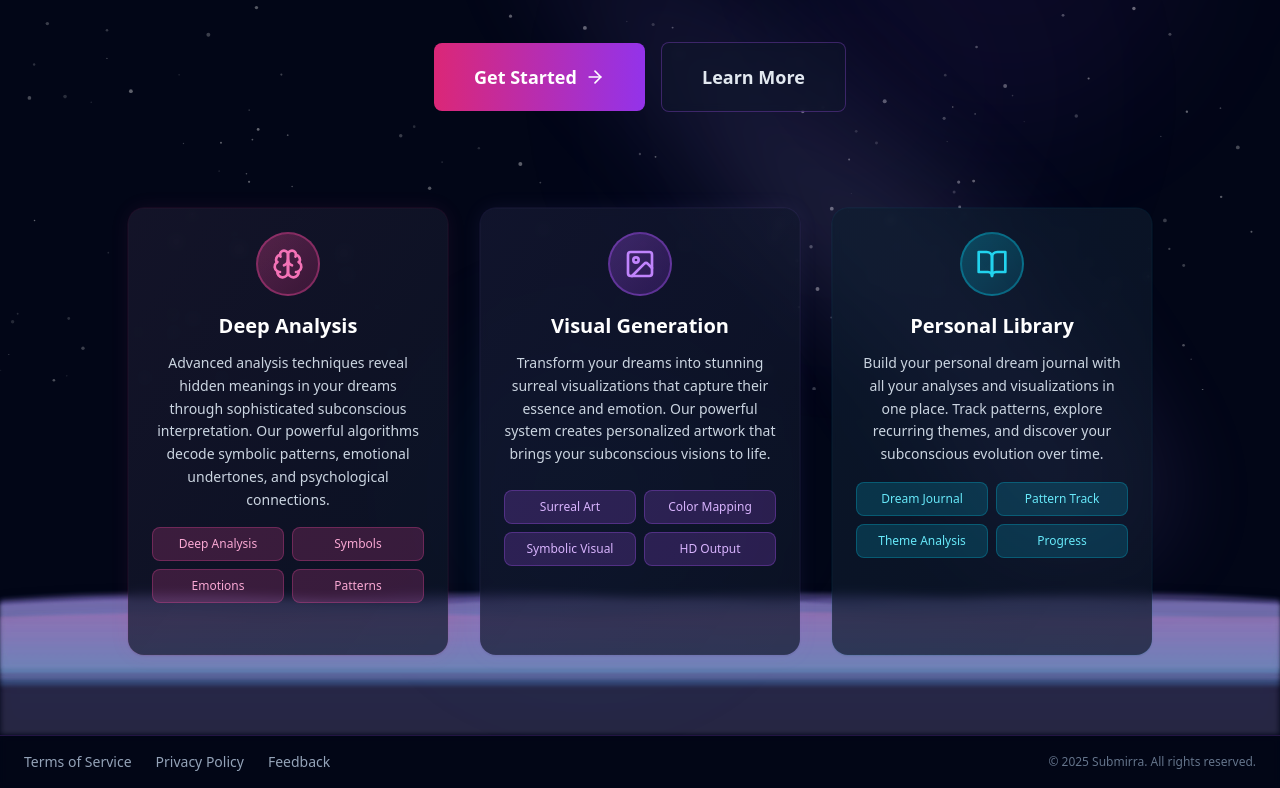
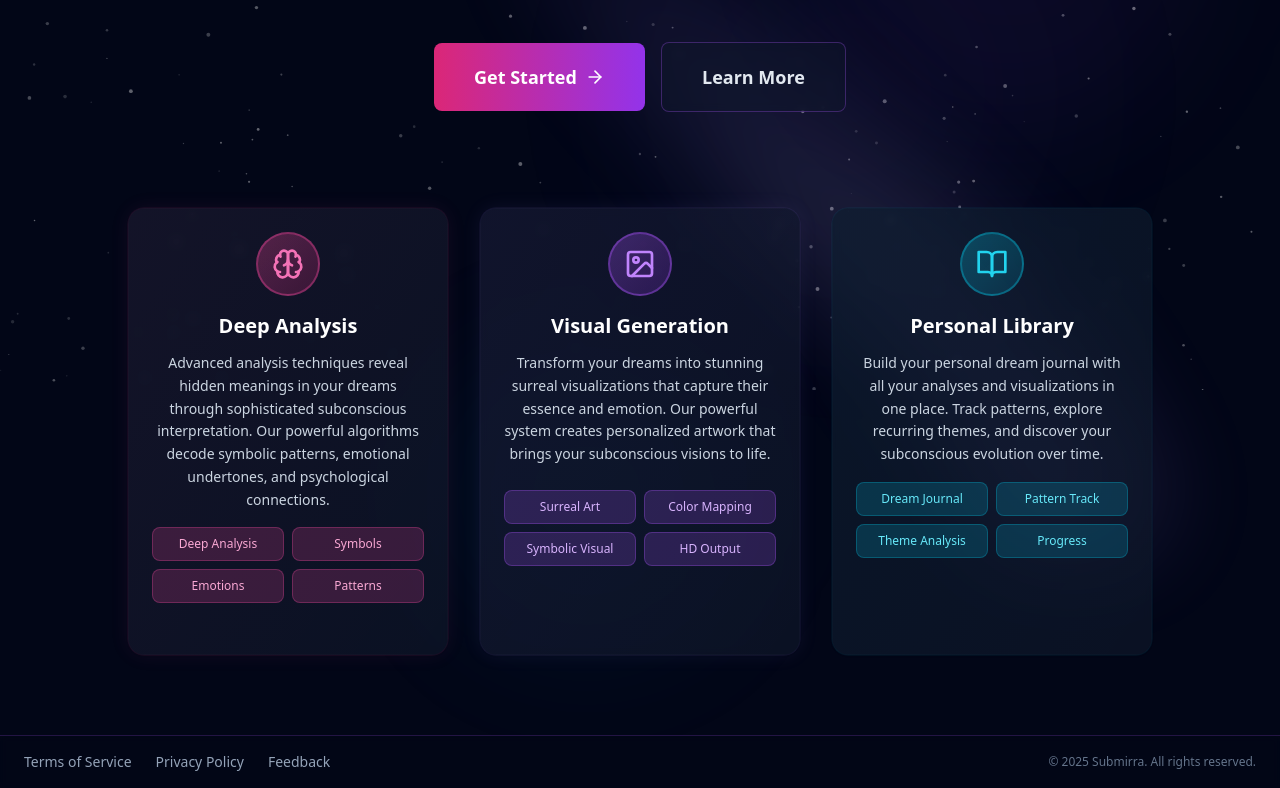
Before and after one commit to Psychenoumenon/Submirra-Site, a React (Vite) app: page / in a window 1280 px wide. Shown: the part 410-1198 px from the top of the page. Built offline with nearby package versions, Linux system fonts and the light colour scheme.

Commit message:
Remove landscape from Home page and implement unlimited scroll in Social page

```diff
--- a/src/pages/Home.tsx
+++ b/src/pages/Home.tsx
@@ -323,108 +323,6 @@ export default function Home() {
         </div>
       </div>
 
-      {/* Landscape - Bulut Benzeri Dalgalı Tepeler */}
-      <div className="absolute bottom-0 left-0 right-0 h-[190px] md:h-[240px] lg:h-[300px] pointer-events-none z-0 opacity-95">
-        {/* Tepeler katman 1 - en altta, en koyu - Bulut efekti */}
-        <svg viewBox="0 0 1200 310" className="w-full h-full" preserveAspectRatio="none">
-          <defs>
-            <linearGradient id="cloudGrad1" x1="0%" y1="0%" x2="0%" y2="100%">
-              <stop offset="0%" stopColor="rgba(167, 139, 250, 0.5)" stopOpacity="0.5" />
-              <stop offset="100%" stopColor="rgba(196, 181, 253, 0.45)" stopOpacity="0.45" />
-            </linearGradient>
-          </defs>
-          <path
-            d="M 0,310 L 0,190 Q 120,175 250,190 Q 400,175 550,190 Q 700,175 850,190 Q 1000,175 1150,190 L 1200,190 L 1200,310 Z"
-            fill="url(#cloudGrad1)"
-            style={{
-              filter: 'blur(3px) drop-shadow(0 -4px 8px rgba(15, 23, 42, 0.3))',
-              transform: `translate3d(${mousePosition.x * 0.03}px, ${mousePosition.y * 0.03}px, 0)`,
-              transition: 'transform 0.3s cubic-bezier(0.4, 0, 0.2, 1)',
-              willChange: 'transform'
-            }}
-          />
-        </svg>
-
-        {/* Tepeler katman 2 - Bulut efekti */}
-        <svg viewBox="0 0 1200 350" className="w-full h-full absolute top-0" preserveAspectRatio="none">
-          <defs>
-            <linearGradient id="cloudGrad2" x1="0%" y1="0%" x2="0%" y2="100%">
-              <stop offset="0%" stopColor="rgba(167, 139, 250, 0.45)" stopOpacity="0.85" />
-              <stop offset="100%" stopColor="rgba(96, 165, 250, 0.4)" stopOpacity="0.8" />
-            </linearGradient>
-          </defs>
-          <path
-            d="M 0,300 L 0,200 Q 150,185 300,200 Q 450,185 600,200 Q 750,185 900,200 Q 1050,185 1200,200 L 1200,300 Z"
-            fill="url(#cloudGrad2)"
-            style={{
-              filter: 'blur(2.5px) drop-shadow(0 -3px 6px rgba(30, 41, 59, 0.25))',
-              transform: `translate3d(${mousePosition.x * 0.025}px, ${mousePosition.y * 0.025 - 8}px, 0)`,
-              transition: 'transform 0.3s cubic-bezier(0.4, 0, 0.2, 1)',
-              willChange: 'transform'
-            }}
-          />
-        </svg>
-
-        {/* Tepeler katman 3 - Bulut efekti */}
-        <svg viewBox="0 0 1200 350" className="w-full h-full absolute top-0" preserveAspectRatio="none">
-          <defs>
-            <linearGradient id="cloudGrad3" x1="0%" y1="0%" x2="0%" y2="100%">
-              <stop offset="0%" stopColor="rgba(167, 139, 250, 0.4)" stopOpacity="0.8" />
-              <stop offset="100%" stopColor="rgba(196, 181, 253, 0.35)" stopOpacity="0.75" />
-            </linearGradient>
-          </defs>
-          <path
-            d="M 0,300 L 0,210 Q 180,195 360,210 Q 540,195 720,210 Q 900,195 1080,210 L 1200,210 L 1200,300 Z"
-            fill="url(#cloudGrad3)"
-            style={{
-              filter: 'blur(2px) drop-shadow(0 -2.5px 5px rgba(51, 65, 85, 0.2))',
-              transform: `translate3d(${mousePosition.x * 0.02}px, ${mousePosition.y * 0.02 - 15}px, 0)`,
-              transition: 'transform 0.3s cubic-bezier(0.4, 0, 0.2, 1)',
-              willChange: 'transform'
-            }}
-          />
-        </svg>
-
-        {/* Tepeler katman 4 - Bulut efekti */}
-        <svg viewBox="0 0 1200 350" className="w-full h-full absolute top-0" preserveAspectRatio="none">
-          <defs>
-            <linearGradient id="cloudGrad4" x1="0%" y1="0%" x2="0%" y2="100%">
-              <stop offset="0%" stopColor="rgba(196, 181, 253, 0.4)" stopOpacity="0.75" />
-              <stop offset="100%" stopColor="rgba(125, 211, 252, 0.35)" stopOpacity="0.7" />
-            </linearGradient>
-          </defs>
-          <path
-            d="M 0,300 L 0,220 Q 200,205 400,220 Q 600,205 800,220 Q 1000,205 1200,220 L 1200,300 Z"
-            fill="url(#cloudGrad4)"
-            style={{
-              filter: 'blur(1.5px) drop-shadow(0 -2px 4px rgba(71, 85, 105, 0.18))',
-              transform: `translate3d(${mousePosition.x * 0.015}px, ${mousePosition.y * 0.015 - 22}px, 0)`,
-              transition: 'transform 0.3s cubic-bezier(0.4, 0, 0.2, 1)',
-              willChange: 'transform'
-            }}
-          />
-        </svg>
-
-        {/* Tepeler katman 5 - En üstteki küçük dalgalar - Bulut efekti */}
-        <svg viewBox="0 0 1200 350" className="w-full h-full absolute top-0" preserveAspectRatio="none">
-          <defs>
-            <linearGradient id="cloudGrad5" x1="0%" y1="0%" x2="0%" y2="100%">
-              <stop offset="0%" stopColor="rgba(244, 114, 182, 0.3)" stopOpacity="0.7" />
-              <stop offset="100%" stopColor="rgba(196, 181, 253, 0.25)" stopOpacity="0.65" />
-            </linearGradient>
-          </defs>
-          <path
-            d="M 0,300 L 0,240 Q 250,230 500,240 Q 750,230 1000,240 L 1200,240 L 1200,300 Z"
-            fill="url(#cloudGrad5)"
-            style={{
-              filter: 'blur(1px) drop-shadow(0 -1.5px 3px rgba(100, 116, 139, 0.15))',
-              transform: `translate3d(${mousePosition.x * 0.01}px, ${mousePosition.y * 0.01 - 28}px, 0)`,
-              transition: 'transform 0.3s cubic-bezier(0.4, 0, 0.2, 1)',
-              willChange: 'transform'
-            }}
-          />
-        </svg>
-      </div>
     </div>
   );
 }
```
Also changed, not shown: src/pages/Social.tsx (+16 -85 lines), 5 other files (tests, documents, lock files or other folders).
